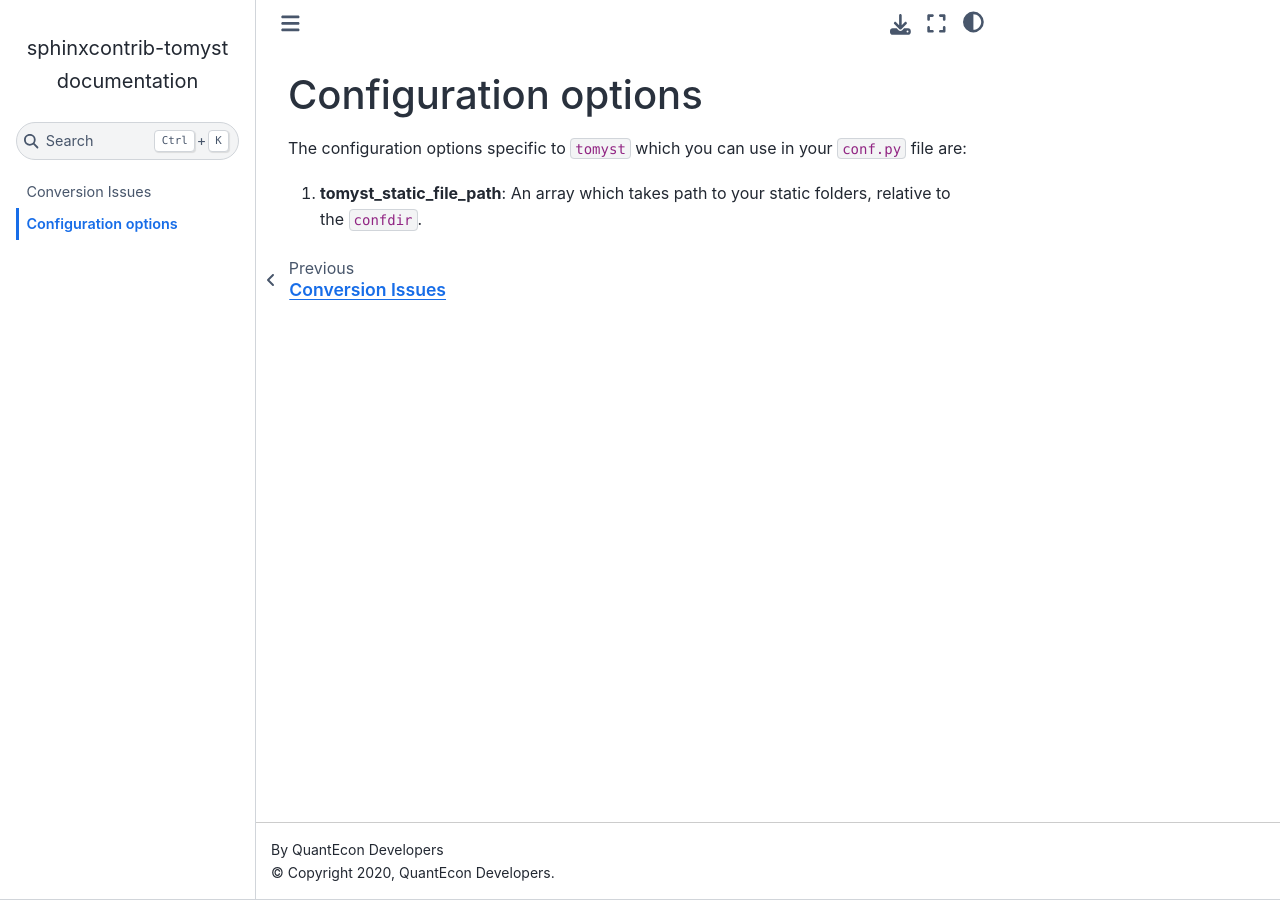
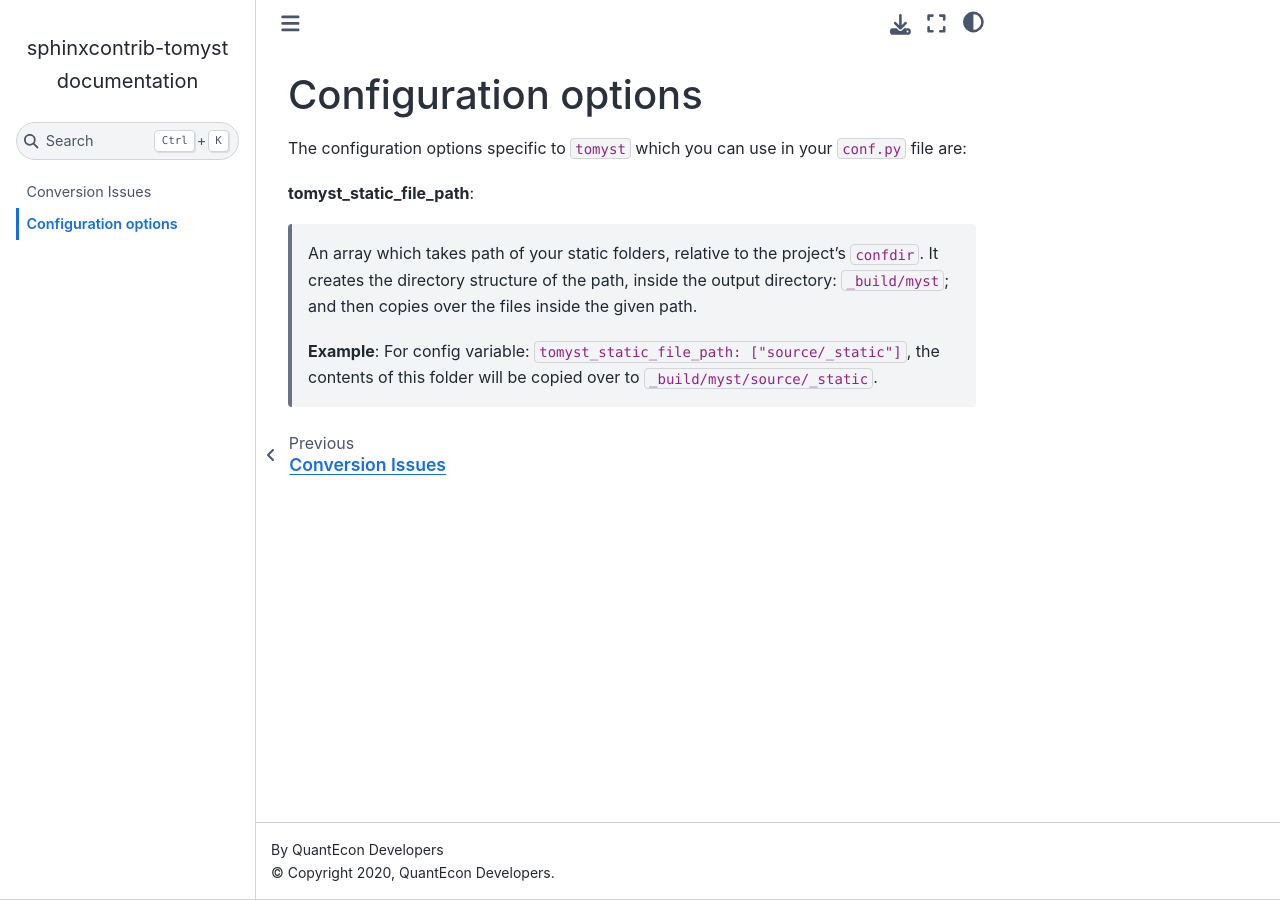
Before and after one commit to executablebooks/sphinx-tomyst, a Sphinx documentation site: the page built from docs/source/config.rst, in a window 1280 px wide. Built offline with Sphinx 7.4.7 and the Sphinx Book theme 1.1.4, drawn with Linux system fonts in a browser that asks for light colours.

Commit message:
added text + example

```diff
--- a/docs/source/config.rst
+++ b/docs/source/config.rst
@@ -3,4 +3,8 @@ Configuration options
 
 The configuration options specific to ``tomyst`` which you can use in your ``conf.py`` file are:
 
-#. **tomyst_static_file_path**: An array which takes path to your static folders, relative to the ``confdir``.
+**tomyst_static_file_path**:
+
+    An array which takes path of your static folders, relative to the project's ``confdir``. It creates the directory structure of the path, inside the output directory: ``_build/myst``; and then copies over the files inside the given path.
+
+    **Example**: For config variable: ``tomyst_static_file_path: ["source/_static"]``, the contents of this folder will be copied over to ``_build/myst/source/_static``.
```
